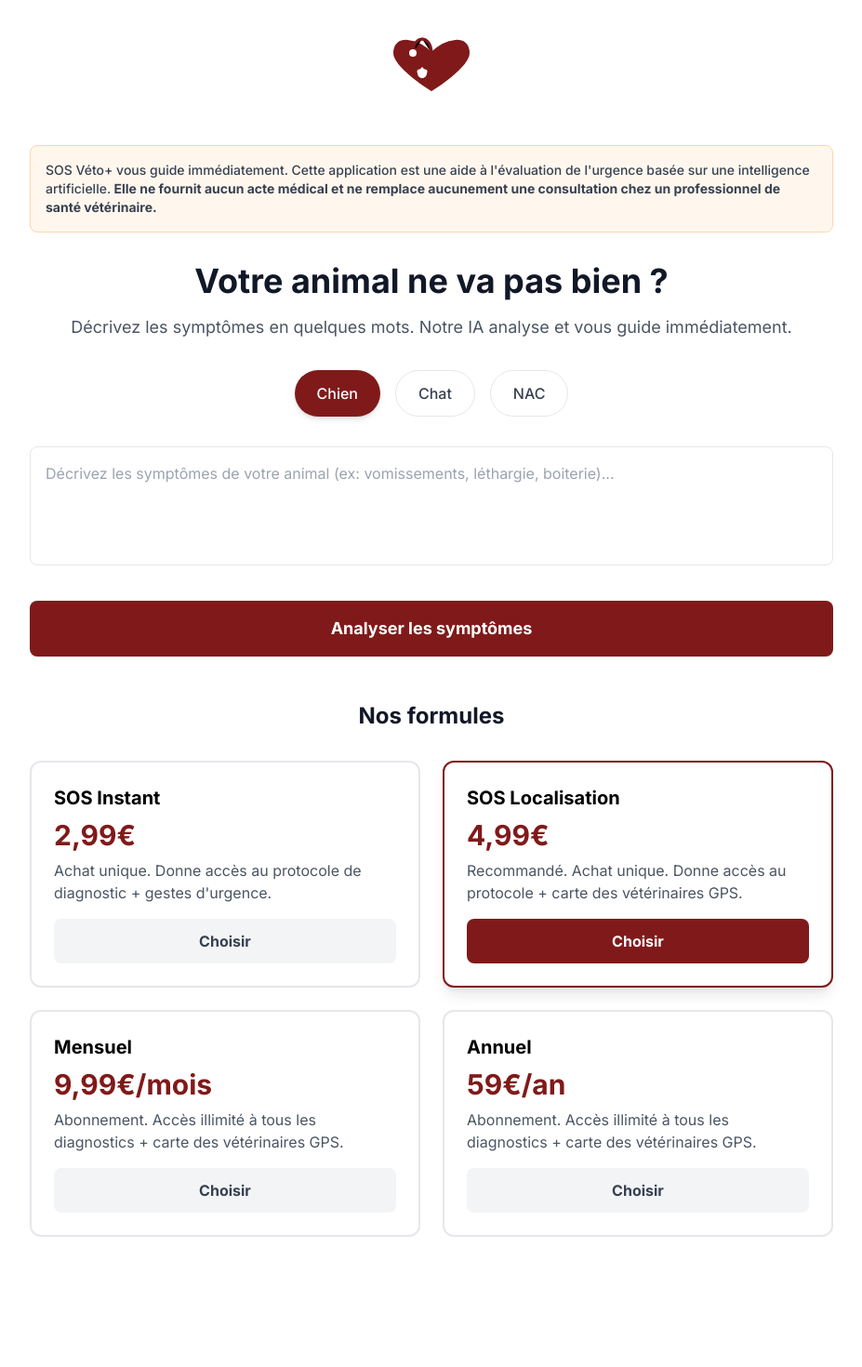
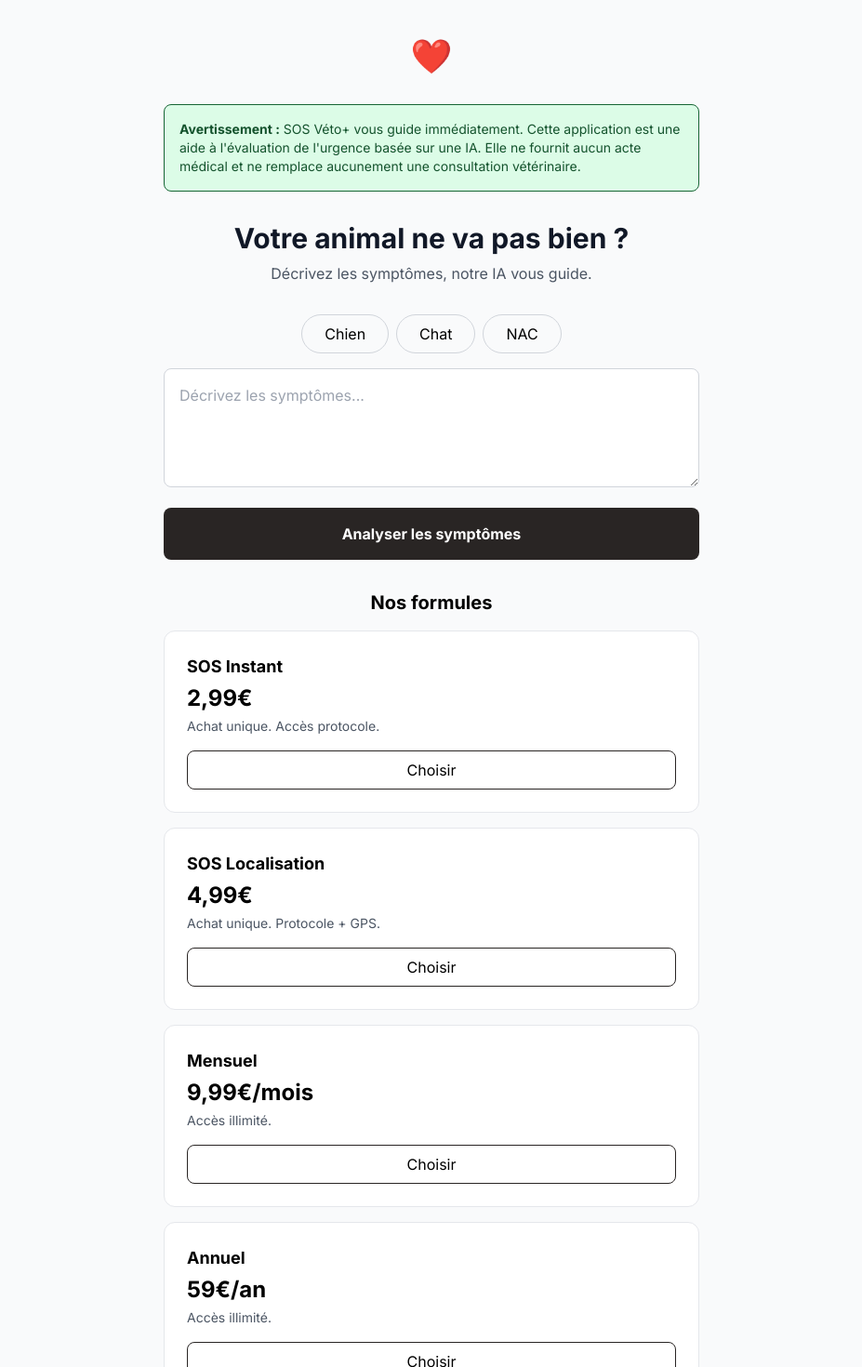
Before and after one commit to ericclavaizolle-arch/sosveto-Mistral, a Next.js app: page / in a window 1280 px wide. Shown: the top 1470 px of the page at 93% size, without its empty margins (176-1103 px from the left). Before the commit the page ends 1362 px from the top, so only its background shows below. Built offline with nearby package versions, Linux system fonts and the light colour scheme.

Commit message:
Update page.tsx

```diff
--- a/app/page.tsx
+++ b/app/page.tsx
@@ -1,157 +1,66 @@
-"use client";
+'use client';
 import { useState } from 'react';
-import Head from 'next/head';
-
-// Logo SVG (stéthoscope + cœur + empreinte de patte)
-const Logo = () => (
-  <svg width="150" height="100" viewBox="0 0 150 100" className="mx-auto mb-6">
-    {/* Cœur */}
-    <path d="M75 25 C60 10, 35 5, 35 25 C35 40, 75 65, 75 65 C75 65, 115 40, 115 25 C115 5, 90 10, 75 25 Z" fill="#801A1A" stroke="#801A1A" strokeWidth="2"/>
-    {/* Empreinte de patte dans le cœur */}
-    <path d="M65 40 C63 42, 60 45, 60 47 C60 50, 63 52, 65 52 C67 52, 70 50, 70 47 C70 45, 67 42, 65 40 Z" fill="white"/>
-    <circle cx="62" cy="45" r="2.5" fill="white"/>
-    <circle cx="68" cy="45" r="2.5" fill="white"/>
-    <circle cx="65" cy="49" r="2.5" fill="white"/>
-    {/* Tube du stéthoscope */}
-    <path d="M75 25 C75 15, 70 10, 65 10" stroke="#801A1A" strokeWidth="3" strokeLinecap="round"/>
-    <path d="M65 10 C60 10, 55 15, 55 25" stroke="#801A1A" strokeWidth="3" strokeLinecap="round"/>
-    {/* Tête du stéthoscope */}
-    <circle cx="55" cy="25" r="6" fill="#801A1A"/>
-    <circle cx="55" cy="25" r="4" fill="white"/>
-  </svg>
-);
-
-// Disclaimer (encadré rouge/orange clair)
-const Disclaimer = () => (
-  <div className="bg-orange-50 border border-orange-200 rounded-lg p-4 mb-8">
-    <p className="text-sm text-gray-700 font-medium">
-      SOS Véto+ vous guide immédiatement. Cette application est une aide à l'évaluation de l'urgence basée sur une intelligence artificielle.
-      <strong> Elle ne fournit aucun acte médical et ne remplace aucunement une consultation chez un professionnel de santé vétérinaire.</strong>
-    </p>
-  </div>
-);
-
-// Boutons pour choisir l'animal
-const AnimalSelector = ({ selected, onSelect }: { selected: string; onSelect: (animal: string) => void }) => {
-  const animals = ["Chien", "Chat", "NAC"];
-  return (
-    <div className="flex justify-center gap-4 mb-8">
-      {animals.map((animal) => (
-        <button
-          key={animal}
-          onClick={() => onSelect(animal)}
-          className={`px-6 py-3 rounded-full font-medium transition-all ${
-            selected === animal
-              ? "bg-[#801A1A] text-white shadow-md"
-              : "bg-white text-gray-700 border border-gray-200 hover:border-gray-300"
-          }`}
-        >
-          {animal}
-        </button>
-      ))}
-    </div>
-  );
-};
-
-// Zone de texte pour les symptômes
-const SymptomInput = ({ value, onChange }: { value: string; onChange: (value: string) => void }) => (
-  <textarea
-    value={value}
-    onChange={(e) => onChange(e.target.value)}
-    placeholder="Décrivez les symptômes de votre animal (ex: vomissements, léthargie, boiterie)..."
-    className="w-full p-4 border border-gray-200 rounded-lg mb-8 h-32 resize-none focus:outline-none focus:ring-2 focus:ring-[#801A1A]"
-  />
-);
-
-// Bouton d'analyse
-const ActionButton = () => (
-  <button className="w-full bg-[#801A1A] text-white py-4 rounded-lg font-bold text-lg hover:bg-red-800 transition-all mb-12">
-    Analyser les symptômes
-  </button>
-);
-
-// Carte de tarif
-const PricingCard = ({ title, price, description, isRecommended }: { title: string; price: string; description: string; isRecommended: boolean }) => (
-  <div className={`border-2 rounded-xl p-6 flex flex-col ${isRecommended ? 'border-[#801A1A] bg-white shadow-lg' : 'border-gray-200'}`}>
-    <h3 className="text-xl font-bold mb-2">{title}</h3>
-    <p className="text-3xl font-bold text-[#801A1A] mb-2">{price}</p>
-    <p className="text-gray-600 mb-4 flex-grow">{description}</p>
-    <button className={`w-full py-3 rounded-lg font-bold ${isRecommended ? 'bg-[#801A1A] text-white' : 'bg-gray-100 text-gray-700'}`}>
-      Choisir
-    </button>
-  </div>
-);
 
 export default function Home() {
-  const [animal, setAnimal] = useState("Chien");
-  const [symptoms, setSymptoms] = useState("");
+  const [selectedPlan, setSelectedPlan] = useState<string | null>(null);
 
-  const pricingPlans = [
-    {
-      title: "SOS Instant",
-      price: "2,99€",
-      description: "Achat unique. Donne accès au protocole de diagnostic + gestes d'urgence.",
-      isRecommended: false,
-    },
-    {
-      title: "SOS Localisation",
-      price: "4,99€",
-      description: "Recommandé. Achat unique. Donne accès au protocole + carte des vétérinaires GPS.",
-      isRecommended: true,
-    },
-    {
-      title: "Mensuel",
-      price: "9,99€/mois",
-      description: "Abonnement. Accès illimité à tous les diagnostics + carte des vétérinaires GPS.",
-      isRecommended: false,
-    },
-    {
-      title: "Annuel",
-      price: "59€/an",
-      description: "Abonnement. Accès illimité à tous les diagnostics + carte des vétérinaires GPS.",
-      isRecommended: false,
-    },
+  const plans = [
+    { name: 'SOS Instant', price: '2,99€', desc: 'Achat unique. Accès protocole.' },
+    { name: 'SOS Localisation', price: '4,99€', desc: 'Achat unique. Protocole + GPS.' },
+    { name: 'Mensuel', price: '9,99€/mois', desc: 'Accès illimité.' },
+    { name: 'Annuel', price: '59€/an', desc: 'Accès illimité.' }
   ];
 
   return (
-    <div className="min-h-screen bg-white">
-      <Head>
-        <title>SOS Véto+ | Diagnostic vétérinaire urgent</title>
-        <meta name="description" content="Décrivez les symptômes de votre animal, notre IA vous guide immédiatement." />
-      </Head>
+    <main className="min-h-screen bg-gray-50 py-10 px-4">
+      <div className="max-w-xl mx-auto space-y-8">
 
-      <main className="container mx-auto px-4 py-8 max-w-4xl">
         {/* Logo */}
-        <Logo />
+        <div className="text-center text-4xl">❤️</div>
 
-        {/* Disclaimer */}
-        <Disclaimer />
-
-        {/* Titre et sous-titre */}
-        <div className="text-center mb-8">
-          <h1 className="text-4xl font-bold text-gray-900 mb-4">Votre animal ne va pas bien ?</h1>
-          <p className="text-lg text-gray-600">
-            Décrivez les symptômes en quelques mots. Notre IA analyse et vous guide immédiatement.
-          </p>
+        {/* Disclaimer aux couleurs demandées */}
+        <div className="p-4 bg-green-100 border border-green-800 text-green-900 rounded-lg text-sm">
+          <strong>Avertissement :</strong> SOS Véto+ vous guide immédiatement. Cette application est une aide à l'évaluation de l'urgence basée sur une IA. Elle ne fournit aucun acte médical et ne remplace aucunement une consultation vétérinaire.
         </div>
 
-        {/* Sélecteur d'animal */}
-        <AnimalSelector selected={animal} onSelect={setAnimal} />
+        {/* Titre */}
+        <div className="text-center space-y-2">
+          <h1 className="text-3xl font-bold text-gray-900">Votre animal ne va pas bien ?</h1>
+          <p className="text-gray-600">Décrivez les symptômes, notre IA vous guide.</p>
+        </div>
 
-        {/* Zone de texte */}
-        <SymptomInput value={symptoms} onChange={setSymptoms} />
-
-        {/* Bouton d'analyse */}
-        <ActionButton />
+        {/* Formulaire */}
+        <div className="space-y-4">
+          <div className="flex justify-center gap-2">
+            {['Chien', 'Chat', 'NAC'].map((type) => (
+              <button key={type} className="px-6 py-2 border border-gray-300 rounded-full hover:bg-gray-100">{type}</button>
+            ))}
+          </div>
+          <textarea className="w-full p-4 border border-gray-300 rounded-lg h-32" placeholder="Décrivez les symptômes..."></textarea>
+          <button className="w-full py-4 bg-stone-800 text-white font-bold rounded-lg hover:bg-stone-900">Analyser les symptômes</button>
+        </div>
 
         {/* Tarifs */}
-        <h2 className="text-2xl font-bold text-center text-gray-900 mb-8">Nos formules</h2>
-        <div className="grid grid-cols-1 md:grid-cols-2 gap-6">
-          {pricingPlans.map((plan) => (
-            <PricingCard key={plan.title} {...plan} />
-          ))}
+        <div className="space-y-4">
+          <h2 className="text-xl font-bold text-center">Nos formules</h2>
+          <div className="grid grid-cols-1 gap-4">
+            {plans.map((plan) => (
+              <div key={plan.name} className={`p-6 border rounded-xl transition-all ${selectedPlan === plan.name ? 'border-green-600 bg-white shadow-md' : 'border-gray-200 bg-white'}`}>
+                <h3 className="font-bold text-lg">{plan.name}</h3>
+                <p className="text-2xl font-bold my-1">{plan.price}</p>
+                <p className="text-sm text-gray-600 mb-4">{plan.desc}</p>
+                <button
+                  onClick={() => setSelectedPlan(plan.name)}
+                  className="w-full py-2 border border-stone-800 rounded-lg hover:bg-stone-800 hover:text-white"
+                >
+                  Choisir
+                </button>
+              </div>
+            ))}
+          </div>
         </div>
-      </main>
-    </div>
+
+      </div>
+    </main>
   );
 }
```
